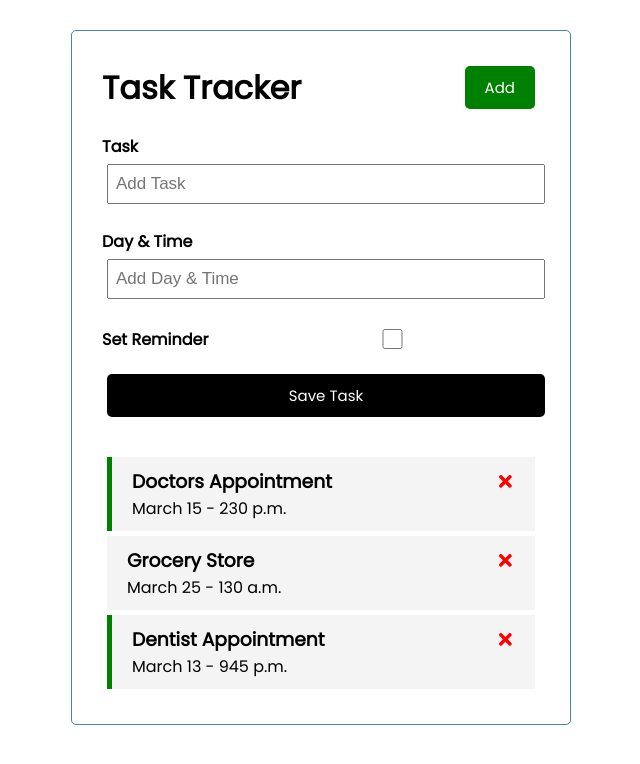
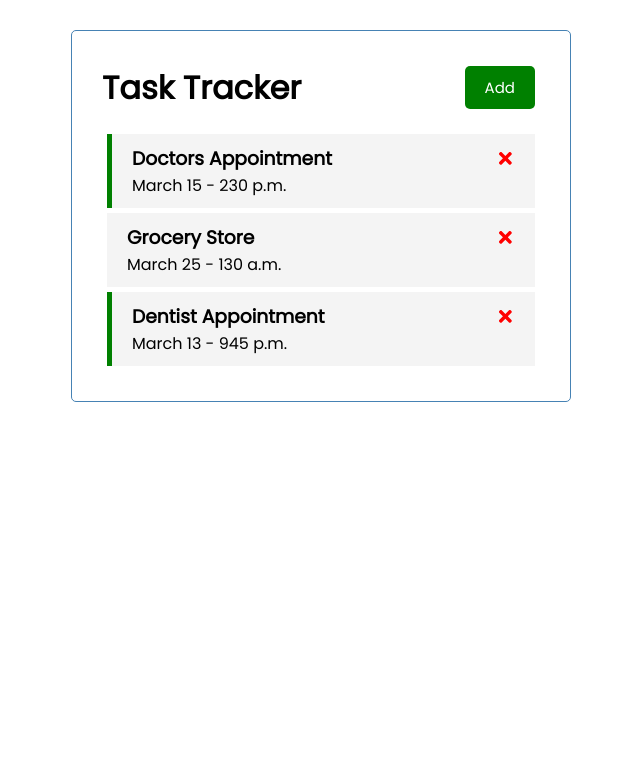
Before and after one commit to JasonHensley1989/react-practice-advanced, a React (Create React App) app in the folder react-todo-advanced/: page / in a window 1280 px wide. Shown: the top 764 px of the page, without its empty margins (319-959 px from the left). Built offline with nearby package versions, Linux system fonts and the light colour scheme.

Commit message:
open task bar

```diff
--- a/react-todo-advanced/src/App.js
+++ b/react-todo-advanced/src/App.js
@@ -5,6 +5,8 @@
 import { useState } from 'react';
 
 function App() {
+  const [showAddTask, setShowAddTask] = useState(false)
+
   const [tasks, setTasks] = useState([
     {
         id: 1,
@@ -46,8 +48,8 @@
 
   return (
       <div className="container">
-          <Header />
-          <AddTask onAdd={addTask}/>
+          <Header onAdd={() => setShowAddTask(!showAddTask)}/>
+          {showAddTask && <AddTask onAdd={addTask}/>}
           {tasks.length > 0 ?<Tasks tasks={tasks} onDelete={deleteTask} onToggle={toggleReminder}/> : 'No Tasks To Show'}
       </div>
   );
--- a/react-todo-advanced/src/components/Header.js
+++ b/react-todo-advanced/src/components/Header.js
@@ -1,15 +1,11 @@
 import PropTypes from 'prop-types';
 import Button from './Button';
 
-const Header = ({ title }) => {
-    const onClick = () => {
-        console.log("Ahoy");
-    }
-
+const Header = ({ title, onAdd }) => {
   return (
    <header className="header">
         <h1>{title}</h1>
-        <Button color='green' text='Add' onClick={onClick}/>
+        <Button color='green' text='Add' onClick={onAdd}/>
    </header>
   )
 }
```
